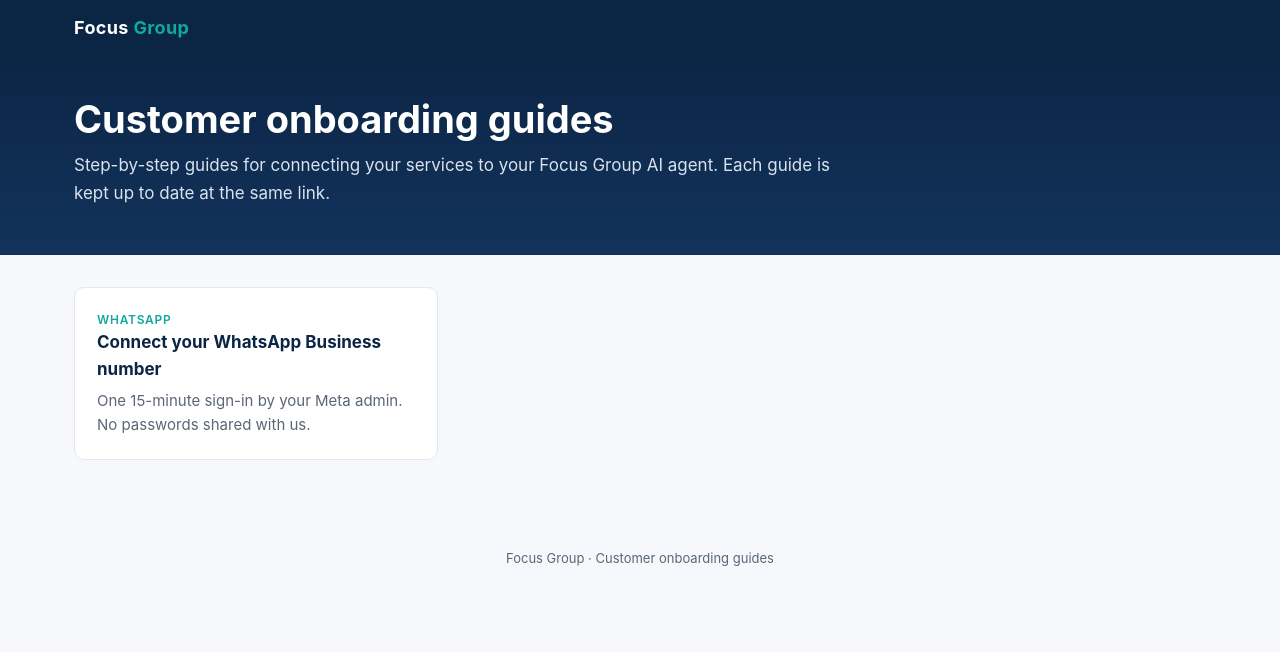
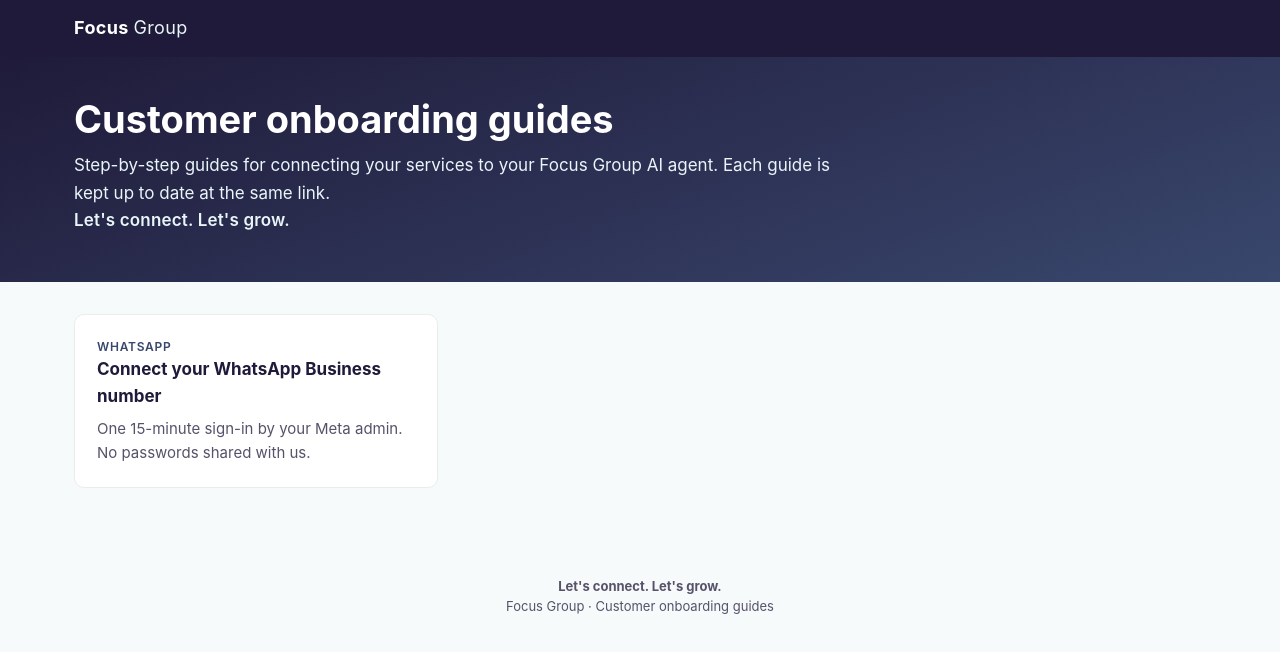
Before and after one commit to alexlinnen-hub/whatsapp, a plain HTML site: page index.html in a window 1280 px wide. Drawn offline with Linux system fonts and the light colour scheme.

Commit message:
Apply Focus Group brand colours and writing rules
Co-Authored-By: Claude Opus 5.5 <noreply@anthropic.com>
Claude-Session: https://claude.ai/code/session_013d84hqHBwqYMrv2q6Gc5sX

```diff
--- a/assets/style.css
+++ b/assets/style.css
@@ -1,13 +1,14 @@
-/* Brand tokens: swap these for the Focus Group brand kit when supplied. */
+/* Focus Group brand colours (Focus Group brand writing guide, Sept 2026). */
 :root {
-  --brand: #0b2545;        /* primary (navy) */
-  --brand-ink: #ffffff;
-  --accent: #13a89e;       /* accent (teal) */
-  --accent-soft: #e6f6f5;
-  --ink: #1b2430;
-  --muted: #5b6676;
-  --line: #e3e7ee;
-  --bg: #f6f8fb;
+  --brand: #1F1A39;        /* Prime Navy: headings, key text, dark backgrounds */
+  --brand-ink: #FFFFFF;    /* White: text on dark backgrounds */
+  --accent: #39476D;       /* Prime Blue: supporting elements, sub-headings */
+  --accent-soft: #E8F5F9;  /* Light blue-grey: backgrounds, info panels */
+  --grey: #ECEBEC;         /* Grey: secondary supporting colour */
+  --ink: #1F1A39;
+  --muted: #55526a;
+  --line: #ECEBEC;
+  --bg: #F6FAFB;
   --card: #ffffff;
   --warn-bg: #fff7e6;
   --warn-line: #f0c36d;
@@ -38,18 +39,19 @@ a:hover { text-decoration: none; }
   gap: 16px; padding: 14px 24px; max-width: 1180px; margin: 0 auto;
 }
 .wordmark { font-weight: 700; letter-spacing: .02em; font-size: 18px; color: inherit; text-decoration: none; }
-.wordmark span { color: var(--accent); }
+.wordmark span { color: var(--accent-soft); font-weight: 400; }
 .site-header nav a { color: #cfd8e6; text-decoration: none; font-size: 14px; margin-left: 18px; }
 .site-header nav a:hover { color: #fff; }
 
 .hero {
-  background: linear-gradient(180deg, var(--brand) 0%, #13335c 100%);
+  background: linear-gradient(160deg, var(--brand) 0%, var(--accent) 100%);
   color: var(--brand-ink);
   padding: 40px 0 48px;
 }
 .hero .wrap { max-width: 1180px; margin: 0 auto; padding: 0 24px; }
 .hero h1 { margin: 0 0 10px; font-size: clamp(26px, 3.4vw, 38px); line-height: 1.2; }
-.hero p { margin: 0; max-width: 760px; color: #d9e2ef; font-size: 17px; }
+.hero p { margin: 0; max-width: 760px; color: var(--accent-soft); font-size: 17px; }
+.strap { margin-top: 6px; font-weight: 600; letter-spacing: .01em; }
 .meta { margin-top: 18px; display: flex; flex-wrap: wrap; gap: 10px; font-size: 13px; }
 .pill {
   display: inline-block; padding: 4px 10px; border-radius: 999px;
@@ -100,7 +102,7 @@ main h3 { margin: 22px 0 8px; font-size: 17px; }
 .checklist input { width: 20px; height: 20px; margin-top: 3px; accent-color: var(--accent); }
 .checklist strong { display: block; }
 .checklist span { color: var(--muted); font-size: 15px; }
-.checklist li.key { background: var(--warn-bg); border-radius: 8px; padding: 12px; border: 1px solid var(--warn-line); margin: 6px 0; }
+.checklist li.key { background: var(--accent-soft); border-radius: 8px; padding: 12px; border: 1px solid var(--accent); margin: 6px 0; }
 
 /* Steps */
 .steps { counter-reset: step; list-style: none; padding: 0; margin: 0; }
--- a/index.html
+++ b/index.html
@@ -19,6 +19,7 @@
   <div class="wrap">
     <h1>Customer onboarding guides</h1>
     <p>Step-by-step guides for connecting your services to your Focus Group AI agent. Each guide is kept up to date at the same link.</p>
+    <p class="strap">Let's connect. Let's grow.</p>
   </div>
 </div>
 
@@ -34,6 +35,6 @@
   </main>
 </div>
 
-<footer>Focus Group · Customer onboarding guides</footer>
+<footer><strong>Let's connect. Let's grow.</strong><br>Focus Group · Customer onboarding guides</footer>
 </body>
 </html>
```
Also changed, not shown: whatsapp/index.html (+4 -4 lines).
